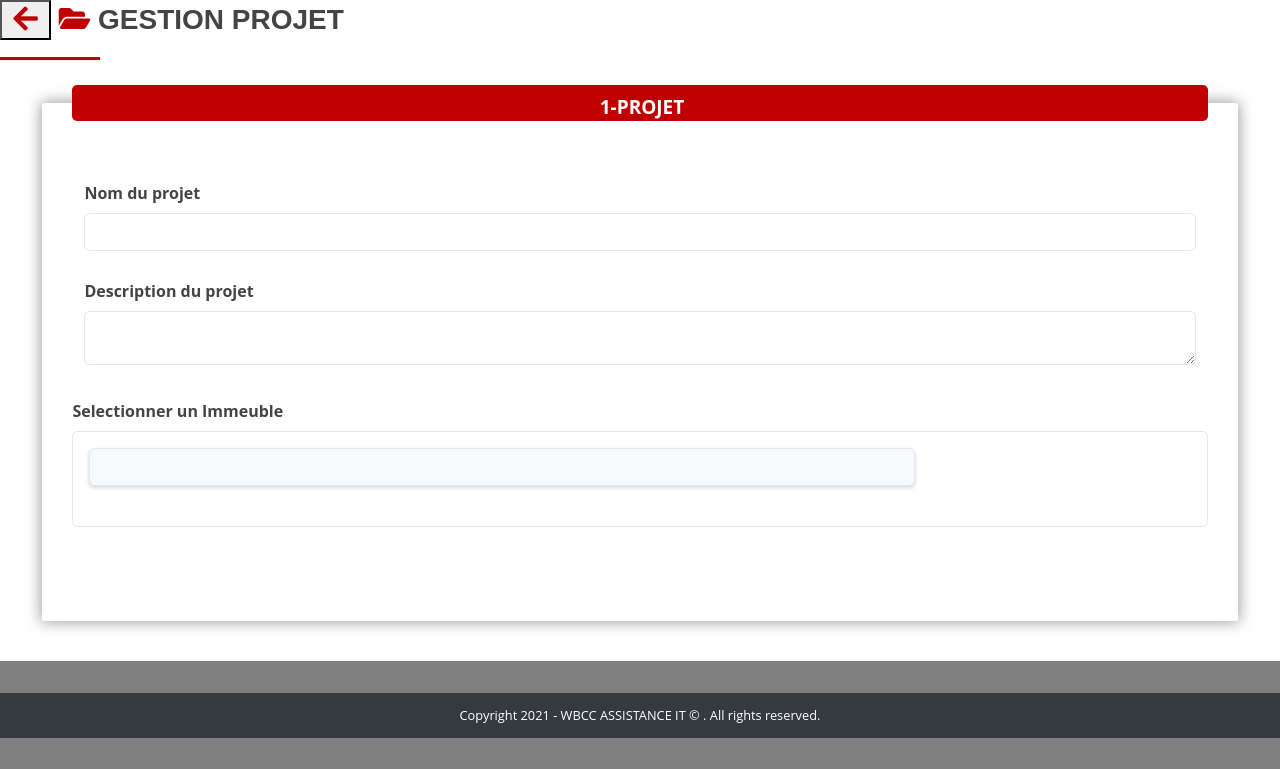
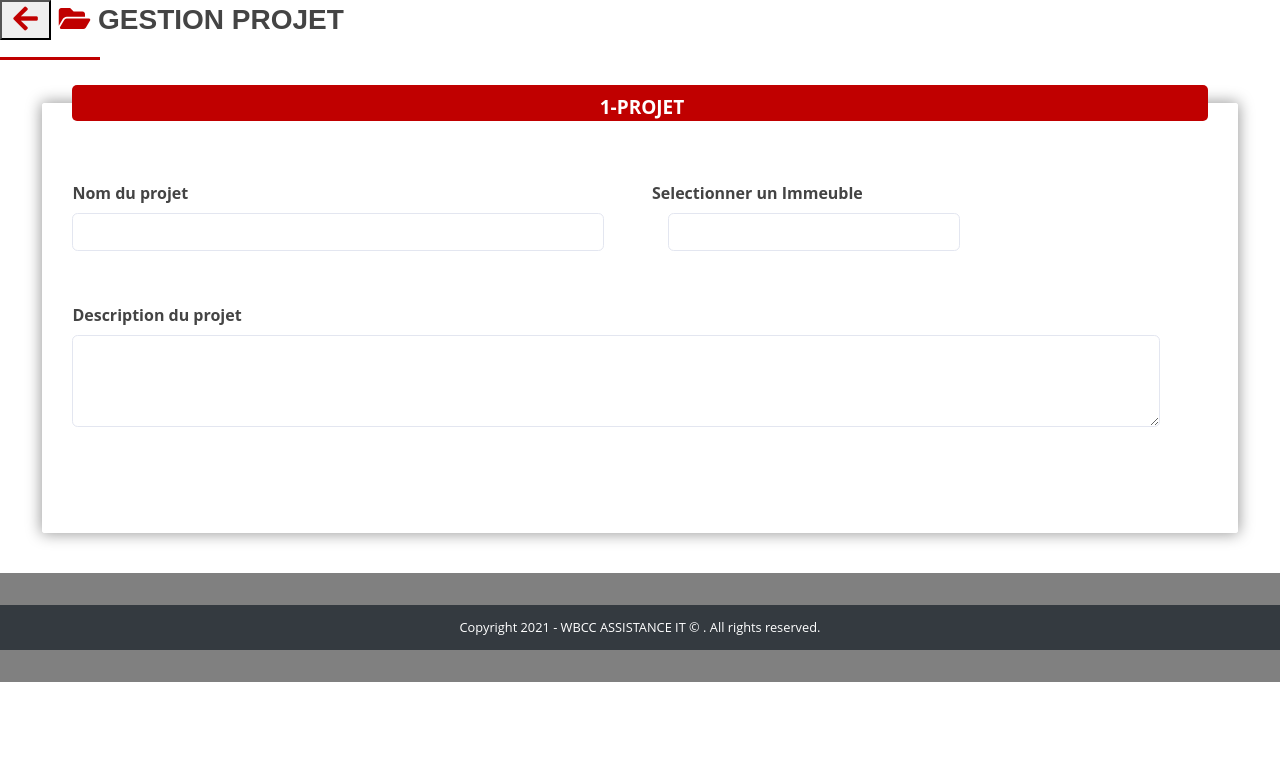
Before and after one commit to avatarodc/WBCC, a PHP site: template app/views/gestionInterne/projet/projet.php in a window 1280 px wide. Shown: the top 769 px of the page. Run offline with PHP 8.4, Linux system fonts and the light colour scheme; the template is opened without the code that fills it, so the values that code supplies are empty; the visitor is signed in with stand-in values (Sample User, id 1); some libraries are stand-ins or nearby versions.

Commit message:
push projet

```diff
--- a/app/views/gestionInterne/projet/projet.php
+++ b/app/views/gestionInterne/projet/projet.php
@@ -3,13 +3,32 @@
 ?>
 <!-- ======= Avantages Section ======= -->
 <div class="section-title mb-0">
+    <div class="row">
+        <div class="col-md-6">
         <h2><button onclick="document.location.href='<?= URLROOT ?>/GestionInterne/indexProjet'"><i
         class="fas fa-fw fa-arrow-left" style="color: #c00000"></i></button> <span><i
         class="fa fa-regular fa-folder-open" style="color: #c00000"></i></span> gestion projet</h2>
         </div>
+        <div class="col-md-6 <?= ($projet) ? '' : 'hidden' ?>">
+            <div class="float-right mt-0 mb-3">
+                <a type="button" rel="tooltip" title="Exporter"
+                    class="btn btn btn-sm btn-red  ml-1" onclick="onclickExporter()">
+                    <i class="fas fa-print" style="color: #ffffff"></i>
+                    Exporter
+                </a>
+                <a type="button" rel="tooltip" title="PDF"
+                    href="<?= linkto('GestionInterne', 'parametrageSubvention') ?>"
+                    class="btn btn btn-sm btn-red  ml-1">
+                    <i class="fas fa-file-pdf" style="color: #ffffff"></i>
+                    Pdf
+                </a>
+            </div>
+        </div>
+    </div>
+</div>
 
 <div class="row mt-0">
-    <div class="<?= $projet ? "col-md-6" : "col-md-12" ?> text-left m-0 p-0">
+    <div class="<?=  "col-md-12" ?> text-left m-0 p-0">
         <div class="row  mt-0 p-0">
             <fieldset>
                 <legend class=" text-center col-md-12 legend font-weight-bold mb-4 pt-2 shadow-02 font-weight-bold text-uppercase"><i
@@ -28,7 +47,8 @@
                             value='<?= $_SESSION['connectedUser']->numeroContact ?>' hidden>
                         <input type="hidden" name="URLROOT" id="URLROOT" value="<?= URLROOT ?>">
                         <div class="row text-left mt-0">
-                            <div class="col-md-12 mb-1 mt-3">
+                            <div class="row w-100">
+                                <div class="col-md-6 mb-1 mt-3">
                                     <div class="col-md-12">
                                         <label class="font-weight-bold" for="">Nom du projet</label>
                                     </div>
@@ -38,30 +58,36 @@
                                     <div class="col-md-12">
                                         <input required type="text"
                                             value="<?= ($projet) ?  "$projet->nomProjet" : "" ?>"
-                                        name="nomProjet" class="form-control w-100 rounded outline-none shadow-01 border" id="nomProjet">
+                                            name="nomProjet" class="form-control rounded outline-none shadow-01 border" id="nomProjet">
                                     </div>
                                 </div>
-                            <div class="col-md-12 mb-1 mt-4">
+                                <div class="col-md-6 mb-1 mt-3">
                                     <div class="col-md-12">
-                                    <label class="font-weight-bold" for="">Description du projet</label>
+                                        <label class="font-weight-bold fs-2" for="">Selectionner un Immeuble</label>
                                     </div>
                                     <div class="col-md-12">
-                                    <textarea required type="text"
-                                        name="descriptionProjet" class="height-4 w-100 rounded outline-none shadow-01 border" id="descriptionProjet"><?= ($projet) ?  "$projet->descriptionProjet" : "" ?></textarea>
-                                </div>
-                            </div>
-                            <div class="col-md-12 mb-1 mt-4">
-                                    <label class="font-weight-bold fs-2" for="">Selectionner un Immeuble</label>
-                                <div class="d-flex flex-row p-3 border shadow-02 rounded">
-                                    <input class="border form-control bg-light rounded outline-none shadow-sm border <?= $projet ? 'w-50 mr-3' : 'w-75 mr-5' ?>" id="adresse"
+                                        <div class="d-flex flex-row px-3 rounded">
+                                            <input class="form-control rounded outline-none shadow-01 border w-75 mr-3 bg-white" id="adresse"
                                                 value="<?= $projet ? "$immeuble->adresse" : "" ?>" readonly/>
-                                    <button class="btn mb-4 saveBtn flex space-x-3 text-white font-weight-bold self-end" onclick="onClickImmeuble()" type="button" rel="tooltip"
+                                            <button class="btn saveBtn flex space-x-3 text-white font-weight-bold w-50 px-0" onclick="onClickImmeuble()" type="button" rel="tooltip"
                                                 title="Ajouter" class="btn btn btn-sm  ml-1 text-white">
                                                 Charger une adresse
                                                 <i class="fa">&#xf021;</i>
                                             </button>
                                         </div>
                                     </div>
+                                </div>
+                            </div>
+                            <div class="w-100 my-5 pr-5 height-4">
+                                <div class="col-md-12">
+                                    <label class="font-weight-bold" for="">Description du projet</label>
+                                </div>
+                                <div class="col-md-12 h-100">
+                                    <textarea required type="text"
+                                        name="descriptionProjet" class="h-100 w-100 rounded outline-none shadow-01 border" id="descriptionProjet"><?= ($projet) ?  "$projet->descriptionProjet" : "" ?></textarea>
+                                </div>
+                            </div>
+
                         </div>
                         <div class="row mt-2 mb-0 p-0">
                             <div class="col text-center">
@@ -172,6 +198,20 @@
     </div>
 </div>
 
+<!-- modal d'export -->
+<div class="modal fade" id="exporterModal" data-backdrop="static" tabindex="-1">
+    <div class="modal-dialog modal-lg bg-white">
+        <div class="modal-content">
+            <div class="modal-body text-center">
+                <h3>Exporter</h3>
+                <div class="spinner-border text-danger" style="width: 5vw; height: 10vh;">
+                </div>
+                <br><br><br>
+            </div>
+        </div>
+    </div>
+</div>
+
 <script src="<?= URLROOT ?>/public/assets/vendor/jquery/jquery.min.js"></script>
 <script type="text/javascript">
     const URLROOT = document.getElementById("URLROOT").value;
@@ -181,6 +221,49 @@
     let idDocument = "";
     let typeDelete = "";
     let idCondition = "";
+
+    // function onclickExporter() {
+    //     var idProjet = document.getElementById("idProjet").value;
+    //     var idImmeuble = document.getElementById("idImmeuble").value;
+
+    //     $.ajax({
+    //         method : "POST",
+    //         url: URLROOT + "/public/json/projet.php?action=saveDocumentPDF",
+    //         data: {
+    //             idProjet: idProjet,
+    //             idImmeuble: idImmeuble
+    //         },
+    //         beforeSend: function() {
+    //             $('#exporterModal').modal('show');
+    //         },
+    //         success: function(response) {
+    //             console.log("exporter pdf");
+    //             console.log(response);
+    //             if (response == "1") {
+    //                 setTimeout(() => {
+    //                     $('#exporterModal').modal('hide');
+    //                 }, 1000);
+    //                 location.reload();
+    //             }
+    //         },
+    //         error: function(response) {
+    //             console.log("ERROR");
+    //             console.log(response);
+    //             setTimeout(() => {
+    //                 $('#exporterModal').modal('hide');
+    //             }, 1000);
+    //             $("#msgError").text(
+    //                 "Erreur d'enregistrement !");
+    //             $('#errorOperation').modal('show');
+    //         },
+    //         complete: function() {
+    //             setTimeout(() => {
+    //                 $('#exporterModal').modal('hide');
+    //             }, 1000);
+    //         },
+    //     });
+    // }
+
     function saveImmeuble() {
         var idImmeuble = document.getElementById('idImmeubleSelected').value;
         var adresse = document.getElementById('adresseImmeubleSelected').value;
@@ -619,8 +702,6 @@
         }
     }
 
-
-
     function deleteDocument() {
         var idSubvention = document.getElementById('idSubvention').value;
         $.ajax({
```
Lines whose indentation alone changed are shown as unchanged.
